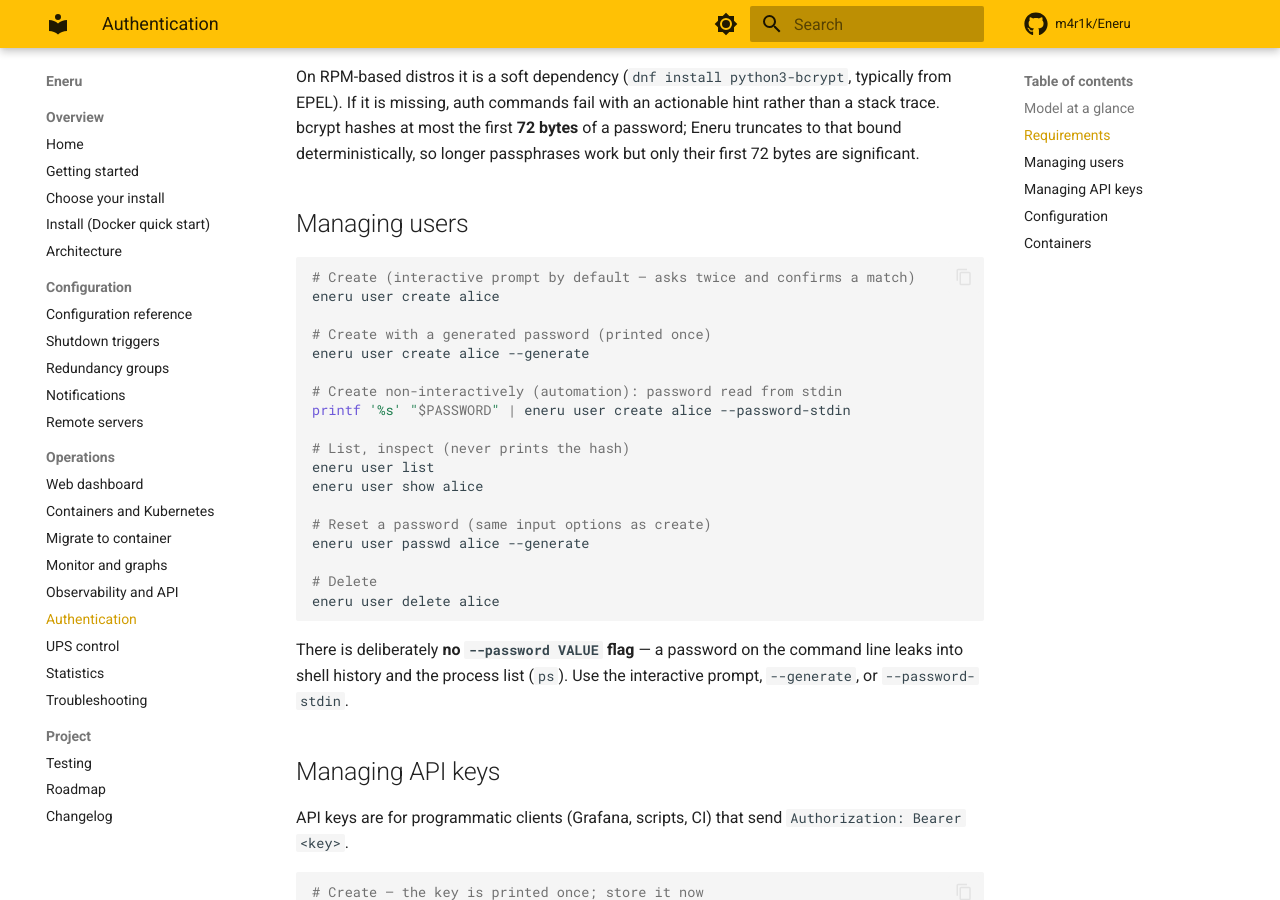
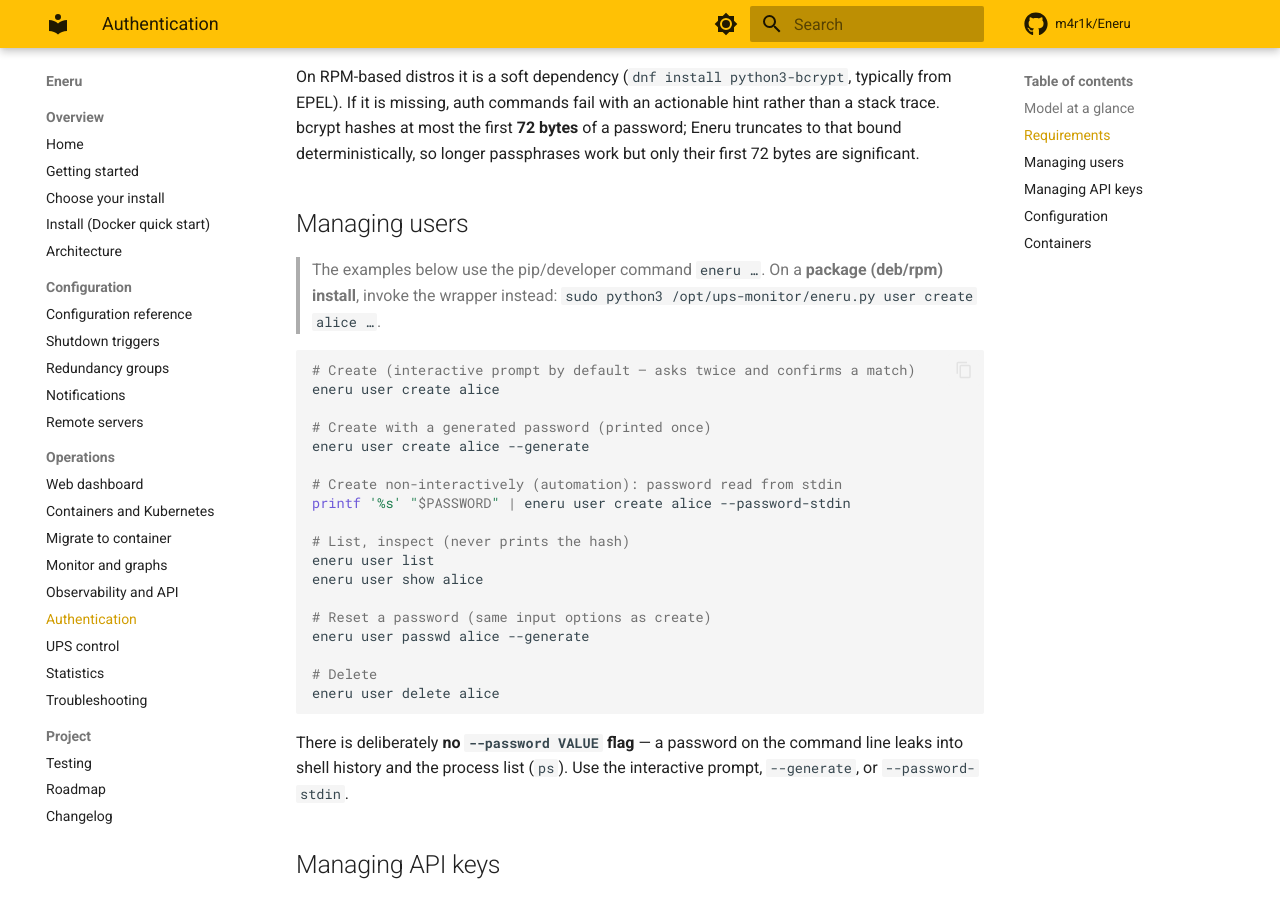
Before and after one commit to m4r1k/Eneru, an MkDocs documentation site: the page built from docs/authentication.md, in a window 1280 px wide and 900 px high, scrolled down 971 px. Built offline with MkDocs 1.6.1 and Material for MkDocs 9.7.7, drawn with Linux system fonts in a browser that asks for light colours; comment, search, counter and statistics services are not loaded.

Commit message:
docs,test: address AI review findings — docs clarity & E2E robustness
- docs/authentication.md: note the package-install invocation
  (sudo python3 /opt/ups-monitor/eneru.py) alongside the pip `eneru` style.
- docs/nut-control.md: tag the upsd.users fenced block as `ini`.
- docs/observability-api.md: show a valid JSON login body with key/value pairs.
- tests/e2e/groups/cli.sh (Test 51): capture command output then match with
  `case` instead of piping into `grep -q`, avoiding SIGPIPE (exit 141) under
  `set -o pipefail` — same pattern the E1 completion test already uses.

Co-authored-by: Claude <noreply@anthropic.com>

````diff
--- a/docs/authentication.md
+++ b/docs/authentication.md
@@ -43,6 +43,10 @@ password; Eneru truncates to that bound deterministically, so longer passphrases
 work but only their first 72 bytes are significant.
 
 ## Managing users
+
+> The examples below use the pip/developer command `eneru …`. On a **package
+> (deb/rpm) install**, invoke the wrapper instead:
+> `sudo python3 /opt/ups-monitor/eneru.py user create alice …`.
 
 ```bash
 # Create (interactive prompt by default — asks twice and confirms a match)
````
Also changed, not shown: docs/nut-control.md (+1 -1 lines), docs/observability-api.md (+2 -1 lines), 1 other file.
